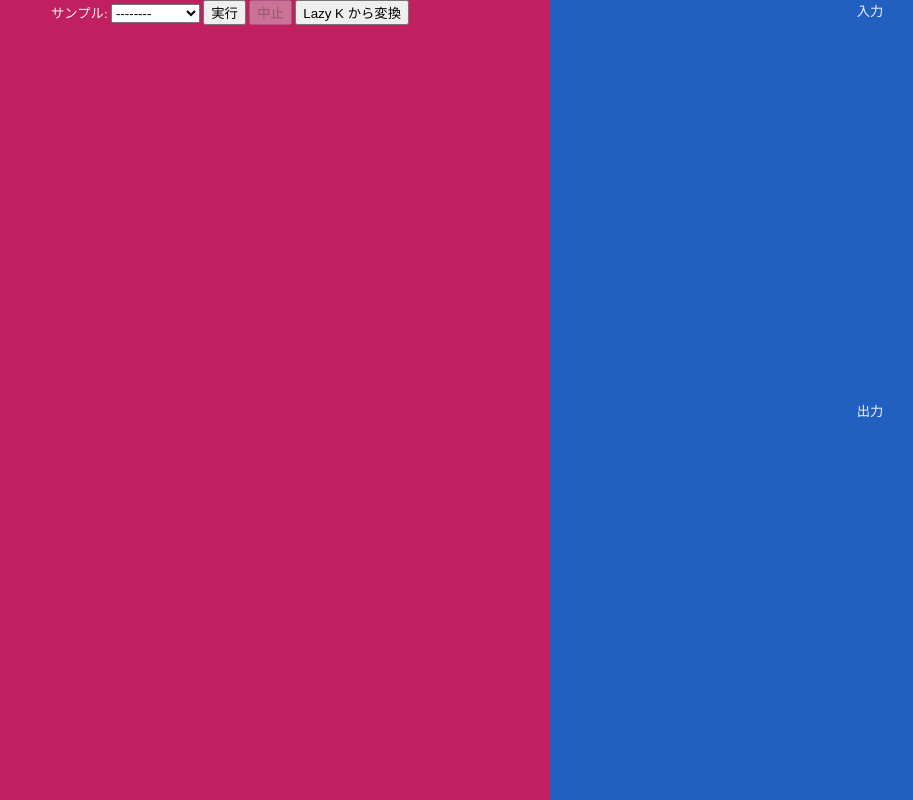
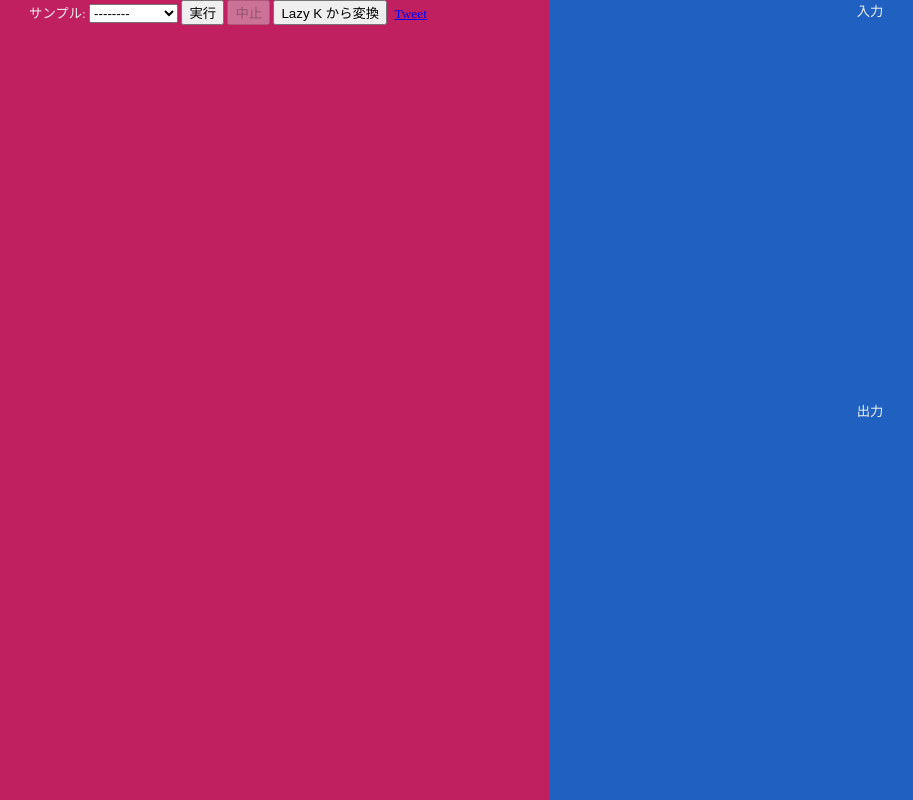
Before and after one commit to susisu/Lazy-Jiro, a website built with webpack: page app/index.html in a window 1280 px wide. Shown: the whole page, without its empty margins (90-1003 px from the left). Built offline with nearby package versions, Linux system fonts and the light colour scheme; what ace would draw is missing.

Commit message:
Add tweet button

```diff
--- a/app/css/style.css
+++ b/app/css/style.css
@@ -82,4 +82,12 @@ body {
     margin     : 0;
     line-height: 24px;
     text-align : center;
+    height     : 24px;
 }
+
+.twitter-share-button {
+    display       : inline-block;
+    vertical-align: top;
+    margin        : 2px 4px;
+    height        : 20px;
+}
--- a/app/index.html
+++ b/app/index.html
@@ -21,6 +21,7 @@
                 <button id="run-button">実行</button>
                 <button id="stop-button">中止</button>
                 <button id="translate-button">Lazy K から変換</button>
+                <a href="https://twitter.com/share" class="twitter-share-button" data-via="susisu2413">Tweet</a>
             </p>
             <div id="editor"></div>
         </div>
@@ -37,5 +38,6 @@
         <div id="message">
             <p id="message-text"></p>
         </div>
+        <script>!function(d,s,id){var js,fjs=d.getElementsByTagName(s)[0],p=/^http:/.test(d.location)?'http':'https';if(!d.getElementById(id)){js=d.createElement(s);js.id=id;js.src=p+'://platform.twitter.com/widgets.js';fjs.parentNode.insertBefore(js,fjs);}}(document, 'script', 'twitter-wjs');</script>
     </body>
 </html>
```
